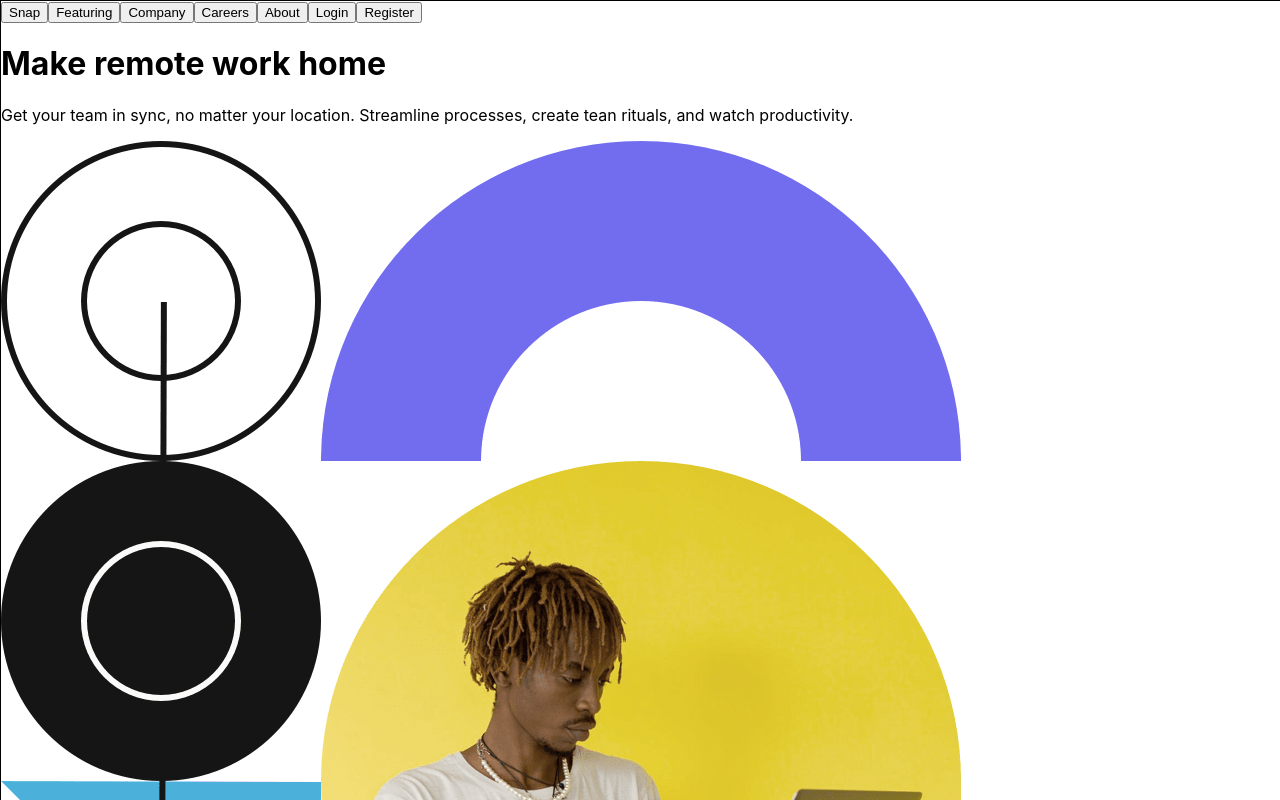
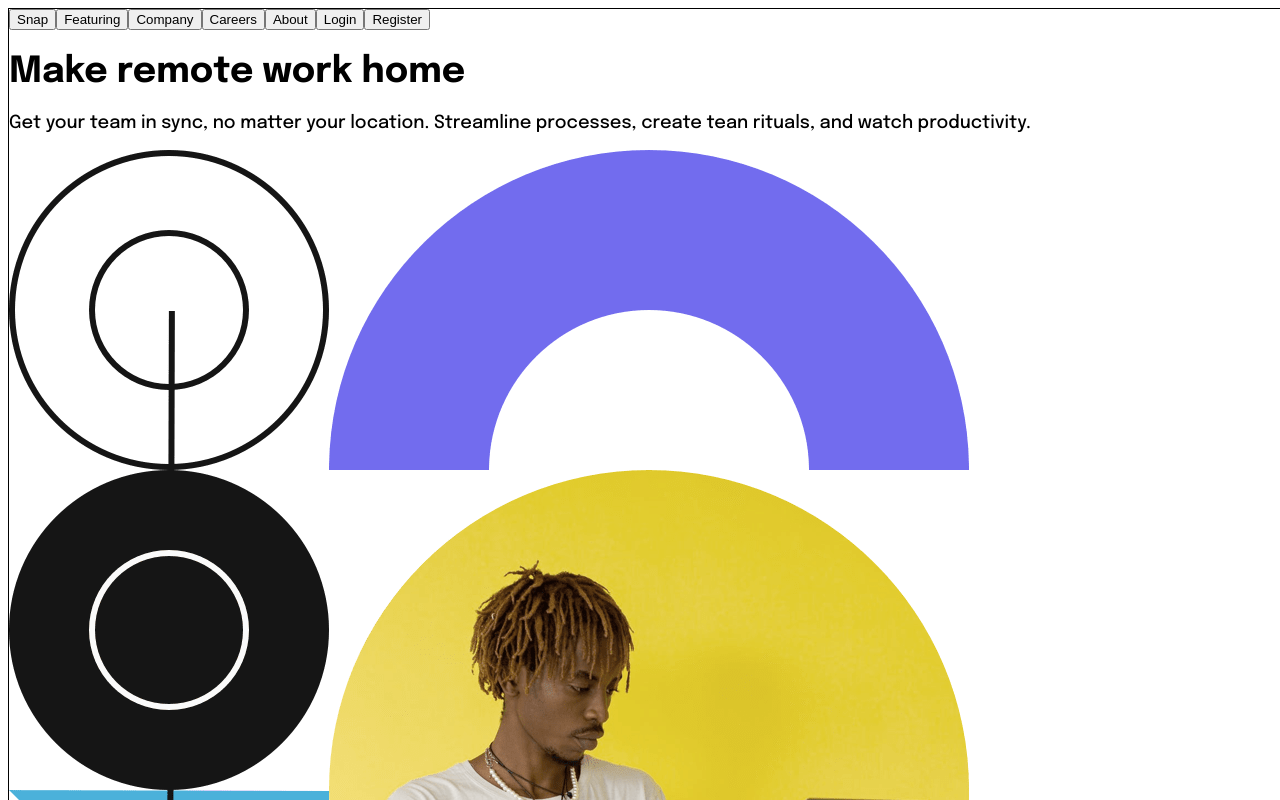
Before and after one commit to PieterJanDelbecke/intro-dropdown-react, a React (Create React App) app: page / in a window 1280 px wide. Shown: the top 800 px of the page. Built offline with nearby package versions, Linux system fonts and the light colour scheme.

Commit message:
added global styles

```diff
--- a/public/index.html
+++ b/public/index.html
@@ -10,21 +10,14 @@
       content="Web site created using create-react-app"
     />
     <link rel="apple-touch-icon" href="%PUBLIC_URL%/logo192.png" />
-    <!--
-      manifest.json provides metadata used when your web app is installed on a
-      user's mobile device or desktop. See https://developers.google.com/web/fundamentals/web-app-manifest/
-    -->
     <link rel="manifest" href="%PUBLIC_URL%/manifest.json" />
-    <!--
-      Notice the use of %PUBLIC_URL% in the tags above.
-      It will be replaced with the URL of the `public` folder during the build.
-      Only files inside the `public` folder can be referenced from the HTML.
-
-      Unlike "/favicon.ico" or "favicon.ico", "%PUBLIC_URL%/favicon.ico" will
-      work correctly both with client-side routing and a non-root public URL.
-      Learn how to configure a non-root public URL by running `npm run build`.
-    -->
-    <title>React App</title>
+    <link rel="preconnect" href="https://fonts.googleapis.com" />
+    <link rel="preconnect" href="https://fonts.gstatic.com" crossorigin />
+    <link
+      href="https://fonts.googleapis.com/css2?family=Epilogue:wght@500;700&display=swap"
+      rel="stylesheet"
+    />
+    <title>S.N.A.P.</title>
   </head>
   <body>
     <noscript>You need to enable JavaScript to run this app.</noscript>
--- a/src/App.js
+++ b/src/App.js
@@ -2,6 +2,7 @@
 import styled from "styled-components";
 
 import HomePage from "./pages/homePage";
+import GlobalStyles from "./styles/GlobalStyles";
 
 const Container = styled.div`
   width: 1440px;
@@ -13,6 +14,7 @@
 function App() {
   return (
     <Container>
+      <GlobalStyles />
       <BrowserRouter>
         <Routes>
           <Route path="/" element={<HomePage />} />
--- a/src/index.js
+++ b/src/index.js
@@ -1,6 +1,6 @@
 import React from 'react';
 import ReactDOM from 'react-dom/client';
-import './index.css';
+// import './index.css';
 import App from './App';
 import reportWebVitals from './reportWebVitals';
 
--- /dev/null
+++ b/src/styles/GlobalStyles.js
@@ -0,0 +1,15 @@
+import { createGlobalStyle } from "styled-components";
+
+//implementation of Global Styles
+const GlobalStyles = createGlobalStyle`
+* {
+    box-sizing: border-box;
+}
+
+body {
+    font-family: 'Epilogue', sans-serif;
+    font-size: 18px;
+}
+`
+
+export default GlobalStyles
```
